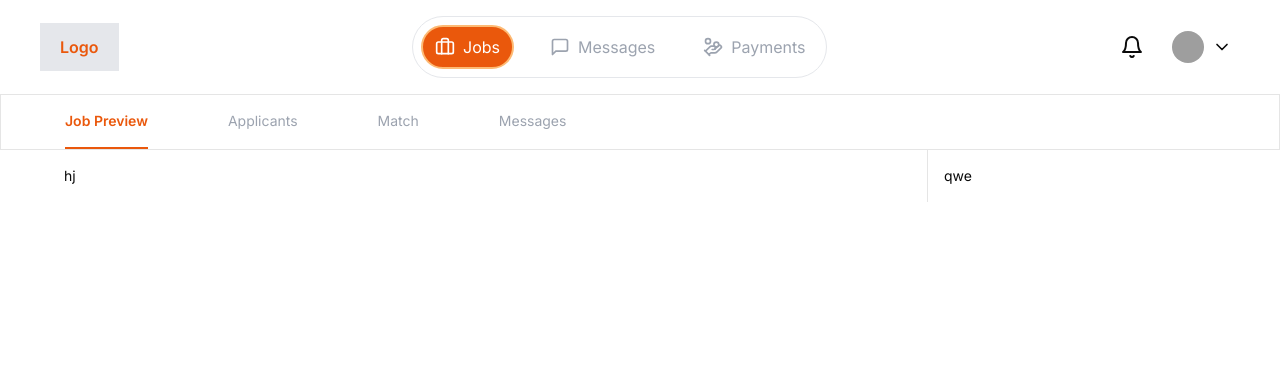
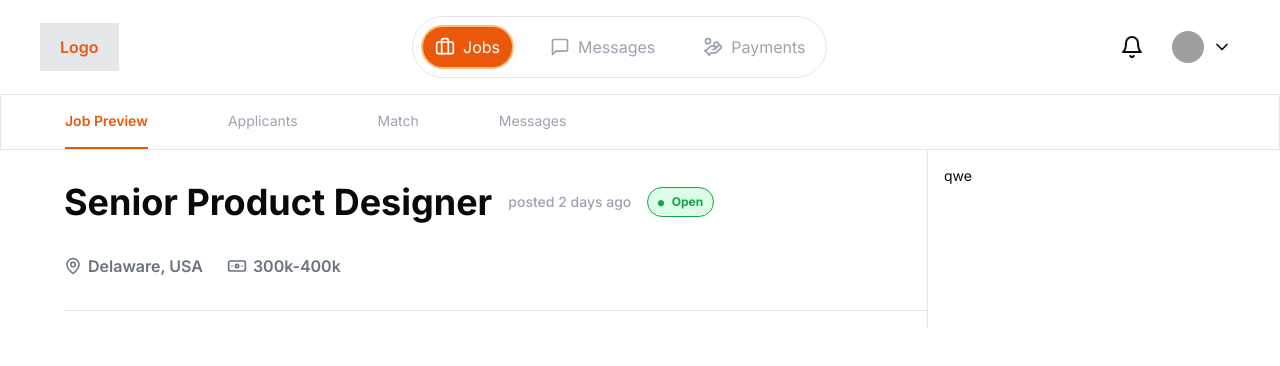
Before and after one commit to Nick-h4ck3r/clade-assignment, a Next.js app: page /jobs/1 in a window 1280 px wide. Shown: the top 366 px of the page. Built offline with nearby package versions, Linux system fonts and the light colour scheme; grey boxes are pictures that could not be loaded.

Commit message:
feat: job title component

```diff
--- a/app/jobs/[jobId]/page.tsx
+++ b/app/jobs/[jobId]/page.tsx
@@ -1,5 +1,6 @@
 import React from "react";
 import JobTabs from "@/components/JobTabs";
+import JobTitle from "@/components/JobTitle";
 
 type Props = {};
 
@@ -10,7 +11,9 @@ const JobPage = (props: Props) => {
         <JobTabs />
       </div>
       <div className="flex px-16 text-sm">
-        <div className="flex flex-col bg-white w-3/4 border-r py-4">hj</div>
+        <div className="flex flex-col bg-white w-3/4 border-r py-4">
+          <JobTitle />
+        </div>
         <div className="flex flex-col bg-white w-1/4 px-4 py-4">qwe</div>
       </div>
     </>
--- /dev/null
+++ b/components/JobTitle.tsx
@@ -0,0 +1,32 @@
+import React from "react";
+import { BanknoteIcon, MapPinIcon } from "lucide-react";
+
+type Props = {};
+
+const JobTitle = (props: Props) => {
+  return (
+    <div className="flex flex-col gap-8 pt-4 pb-8 border-b">
+      <div className="flex items-center gap-4">
+        <h1 className="text-4xl font-bold">Senior Product Designer</h1>
+        <p className="text-gray-400 text-sm font-medium">posted 2 days ago</p>
+        <div className="bg-green-100 pl-2 pr-2.5 rounded-full text-xs font-bold text-green-600 border border-green-600 flex items-center gap-1.5">
+          <span className="text-xl">&#x2022;</span>
+          <span>Open</span>
+        </div>
+      </div>
+
+      <div className="flex gap-6 text-base font-semibold text-gray-500 *:flex *:items-center *:gap-1.5">
+        <div>
+          <MapPinIcon className="size-[18px]" />
+          Delaware, USA
+        </div>
+        <div>
+          <BanknoteIcon className="size-5" />
+          300k-400k
+        </div>
+      </div>
+    </div>
+  );
+};
+
+export default JobTitle;
```
